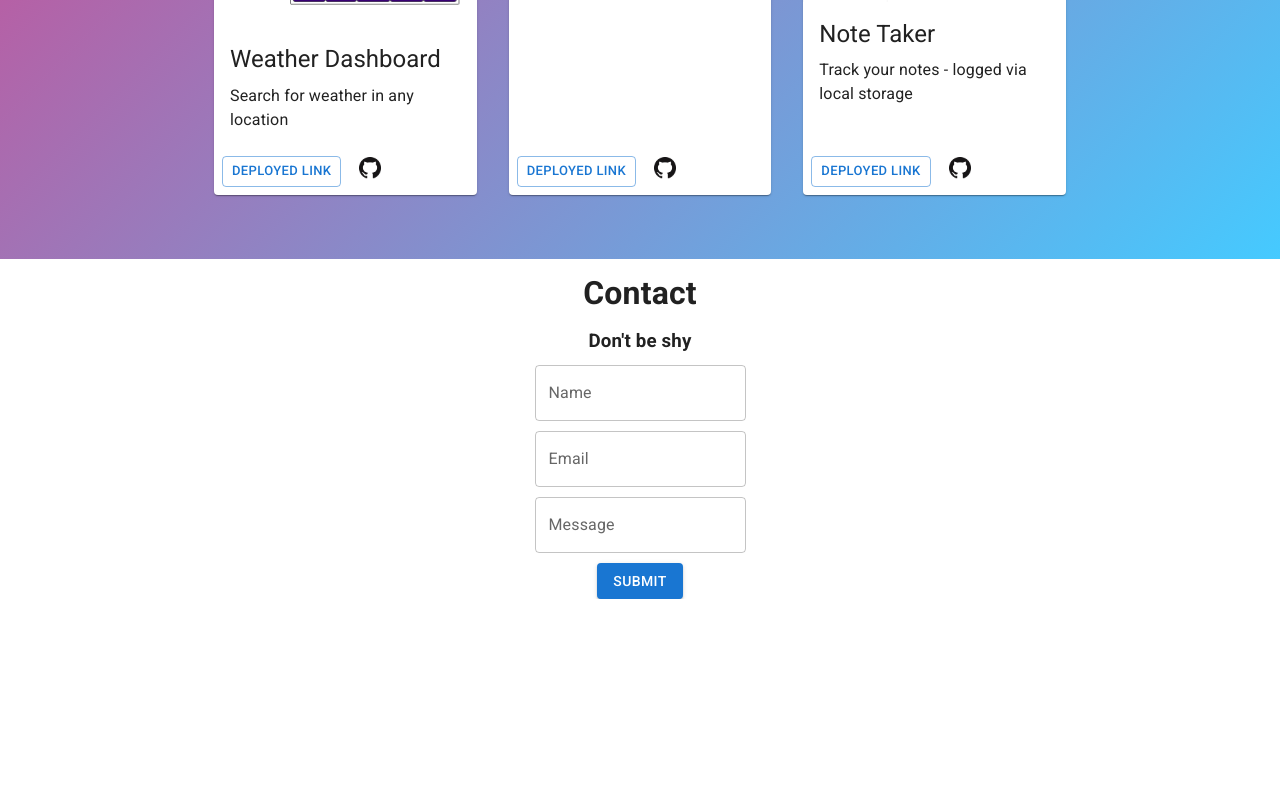
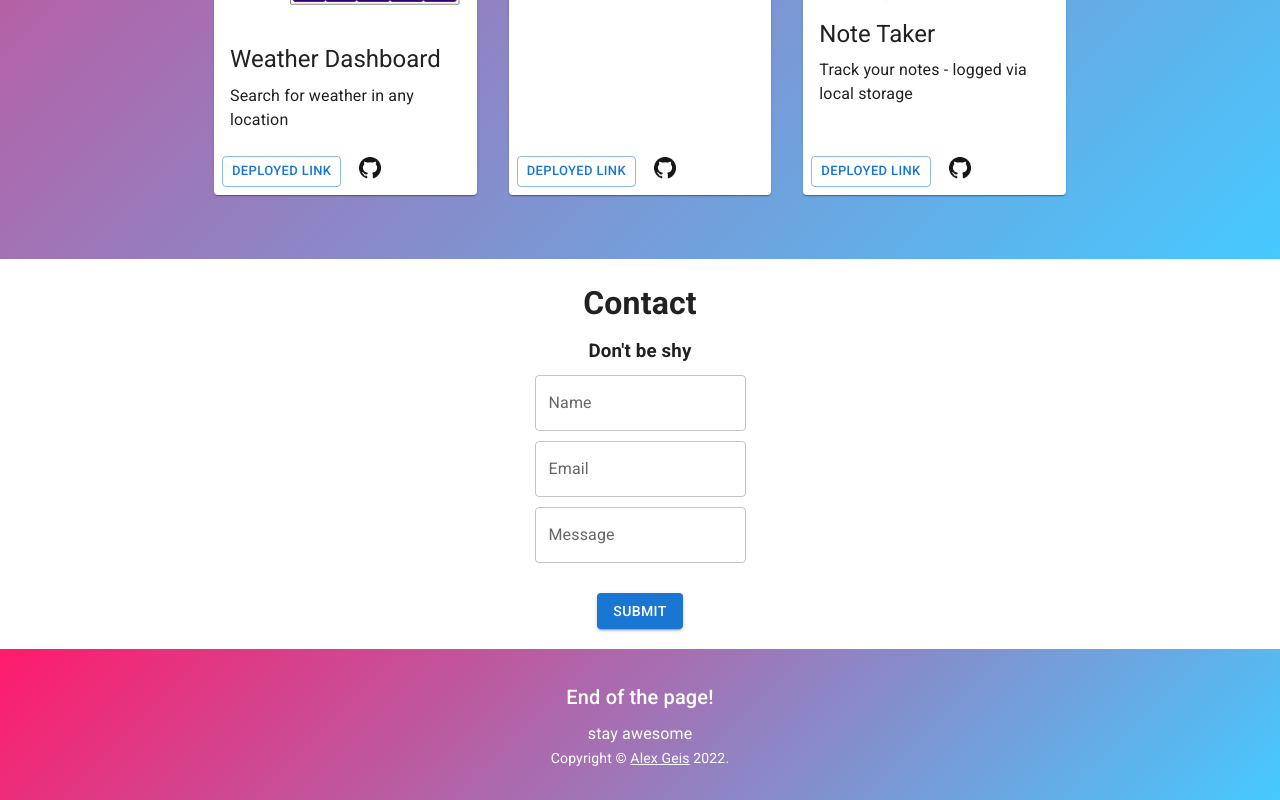
Before and after one commit to alexgeis/React-Portfolio-2, a React (Create React App) app: page / in a window 1280 px wide. Shown: the part 1008-1808 px from the top of the page. Before the commit the page ends 1607 px from the top, so only its background shows below. Built offline with nearby package versions, Linux system fonts and the light colour scheme.

Commit message:
add footer and style text

```diff
--- a/src/App.js
+++ b/src/App.js
@@ -4,6 +4,7 @@
 import Album from "./Album";
 import Nav from "./Nav";
 import Contact from "./Contact";
+import Footer from "./Footer";
 // import "./Nav.css";
 
 function App() {
@@ -28,6 +29,7 @@
   </div> */}
       <Album />
       <Contact />
+      <Footer />
     </>
   );
 }
--- a/src/Contact.js
+++ b/src/Contact.js
@@ -39,7 +39,11 @@
     <>
       <h1
         id="contact"
-        style={{ width: "150px", margin: "10px auto", textAlign: "center" }}
+        style={{
+          width: "150px",
+          margin: "20px auto 0 auto",
+          textAlign: "center",
+        }}
       >
         Contact
       </h1>
@@ -81,7 +85,12 @@
               style={{ marginBottom: "10px" }}
             />
           </Grid>
-          <Button variant="contained" color="primary" type="submit">
+          <Button
+            variant="contained"
+            color="primary"
+            type="submit"
+            style={{ margin: "20px" }}
+          >
             Submit
           </Button>
         </Grid>
--- /dev/null
+++ b/src/Footer.js
@@ -0,0 +1,45 @@
+import * as React from "react";
+import Box from "@mui/material/Box";
+import Typography from "@mui/material/Typography";
+import Link from "@mui/material/Link";
+
+function Copyright() {
+  return (
+    <Typography variant="body2" color="white" align="center">
+      {"Copyright © "}
+      <Link color="inherit" href="https://github.com/alexgeis/">
+        Alex Geis
+      </Link>{" "}
+      {new Date().getFullYear()}
+      {"."}
+    </Typography>
+  );
+}
+
+export default function Footer() {
+  return (
+    <>
+      <Box
+        sx={{
+          background: "linear-gradient(135deg,#ff1b6b,#45caff)",
+          bgcolor: "background.paper",
+          p: 4,
+        }}
+        component="footer"
+      >
+        <Typography variant="h6" align="center" gutterBottom color="white">
+          End of the page!
+        </Typography>
+        <Typography
+          variant="subtitle1"
+          align="center"
+          color="white"
+          component="p"
+        >
+          stay awesome
+        </Typography>
+        <Copyright />
+      </Box>
+    </>
+  );
+}
```
